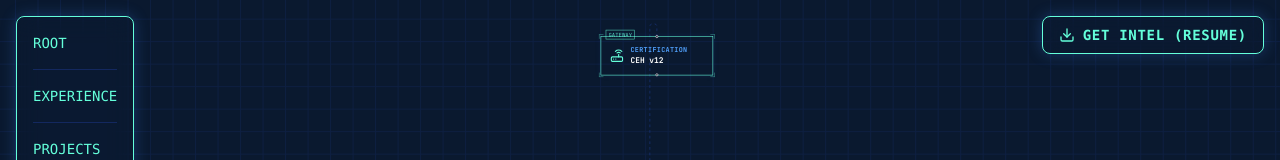
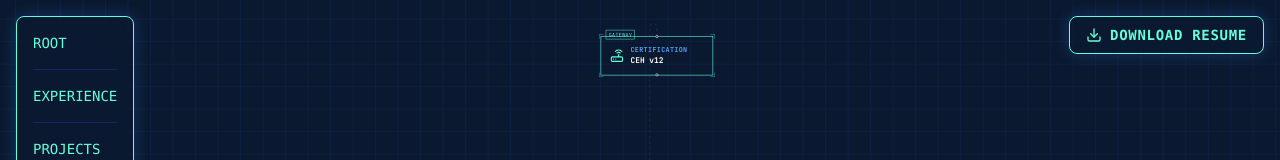
Before and after one commit to sherlockk-sec/portfolio-site, a React (Vite) app: page / in a window 1280 px wide. Shown: the top 160 px of the page. Built offline with nearby package versions, Linux system fonts and the light colour scheme.

Commit message:
Update: Resume button label to 'Download Resume', sync PDF

```diff
--- a/src/components/ui/NavigationOverlay.tsx
+++ b/src/components/ui/NavigationOverlay.tsx
@@ -28,7 +28,7 @@ const NavigationOverlay: React.FC<NavigationOverlayProps> = ({ onNavigate }) =>
                 className="absolute top-4 right-4 z-10 flex items-center gap-2 bg-blueprint-bg/80 backdrop-blur-md border border-blueprint-border px-4 py-2 rounded-lg shadow-[0_0_15px_rgba(59,130,246,0.3)] text-blueprint-text hover:text-white hover:bg-blue-900/30 transition-all group"
             >
                 <Download size={16} className="group-hover:animate-bounce" />
-                <span className="text-sm font-bold font-mono tracking-wider">GET INTEL (RESUME)</span>
+                <span className="text-sm font-bold font-mono tracking-wider">DOWNLOAD RESUME</span>
             </a>
 
             {/* Gambit Quote - Compact Version */}
```
Also changed, not shown: 1 other file (tests, documents, lock files or other folders).
